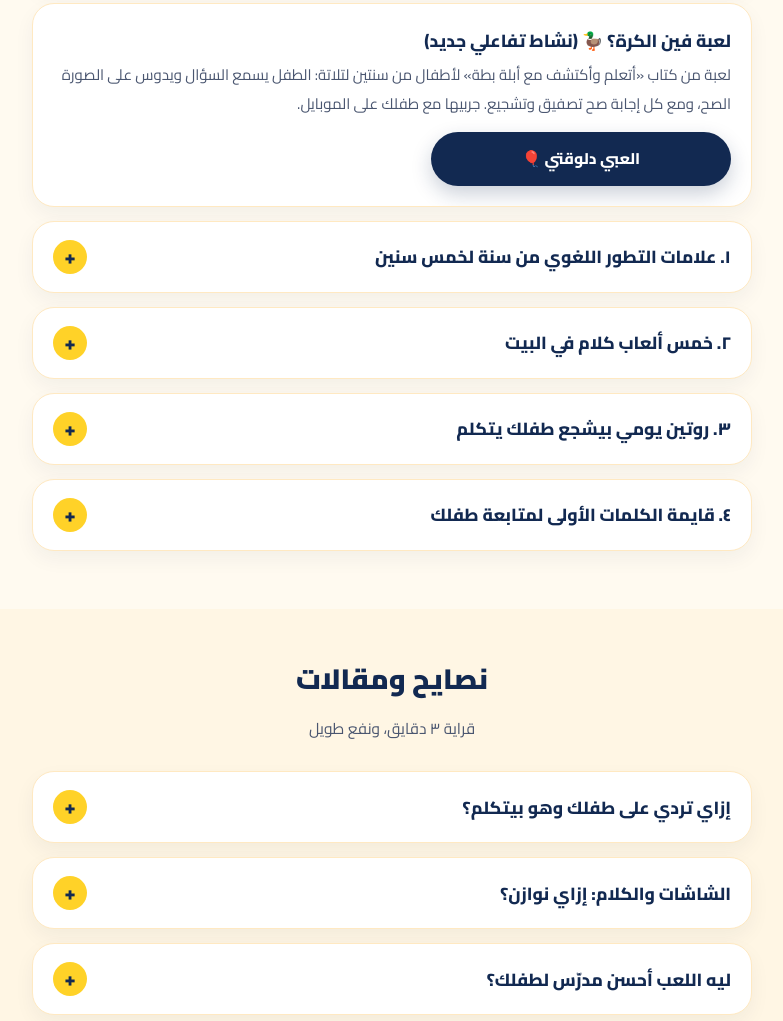
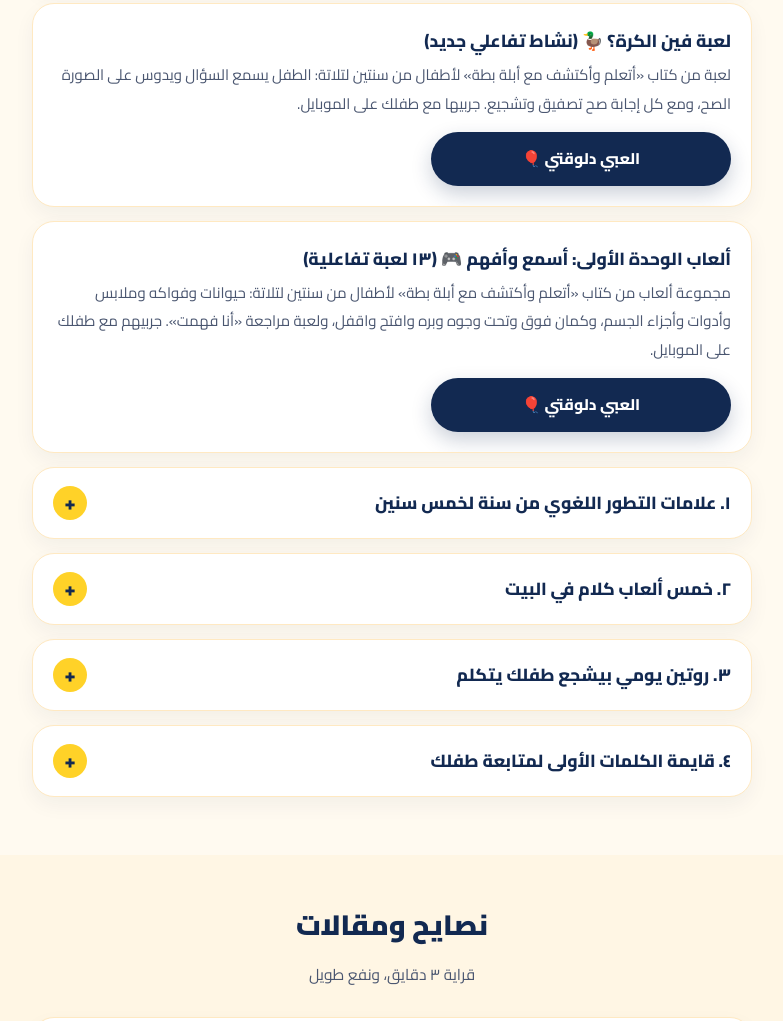
Before and after one commit to abla-bataa/abla-bataa.github.io, a plain HTML site: page index.html in a window 1280 px wide. Shown: the part 2190-3211 px from the top of the page, without its empty margins (248-1031 px from the left). Drawn offline with Linux system fonts and the light colour scheme.

Commit message:
Add link to Unit 1 games card in free library
Added a new section for interactive games for children, including descriptions and links.

```diff
--- a/index.html
+++ b/index.html
@@ -201,6 +201,12 @@ h2{font-size:clamp(22px,5.6vw,28px);font-weight:900;text-align:center;margin-bot
    <p style="font-size:15px;color:var(--ink-soft);margin-bottom:14px">لعبة من كتاب «أتعلم وأكتشف مع أبلة بطة» لأطفال من سنتين لتلاتة: الطفل يسمع السؤال ويدوس على الصورة الصح، ومع كل إجابة صح تصفيق وتشجيع. جربيها مع طفلك على الموبايل.</p>
    <a class="btn btn-navy" style="width:min(300px,100%);padding:12px 20px;font-size:15.5px" href="games/fein-elkora/" target="_blank" rel="noopener">العبي دلوقتي 🎈</a>
   </div>
+  <div class="sheet" style="padding:20px">
+   <h3 style="font-size:17.5px;font-weight:800;margin-bottom:4px">ألعاب الوحدة الأولى: أسمع وأفهم 🎮 (١٣ لعبة تفاعلية)</h3>
+   <p style="font-size:15px;color:var(--ink-soft);margin-bottom:14px">مجموعة ألعاب من كتاب «أتعلم وأكتشف مع أبلة بطة» لأطفال من سنتين لتلاتة: حيوانات وفواكه وملابس وأدوات وأجزاء الجسم، وكمان فوق وتحت وجوه وبره وافتح واقفل، ولعبة مراجعة «أنا فهمت». جربيهم مع طفلك على الموبايل.</p>
+   <a class="btn btn-navy" style="width:min(300px,100%);padding:12px 20px;font-size:15.5px" href="games/unit-1/" target="_blank" rel="noopener">العبي دلوقتي 🎈</a>
+  </div>
+
 
   <details class="sheet">
    <summary><h3>١. علامات التطور اللغوي من سنة لخمس سنين</h3><span class="plus">+</span></summary>
```
